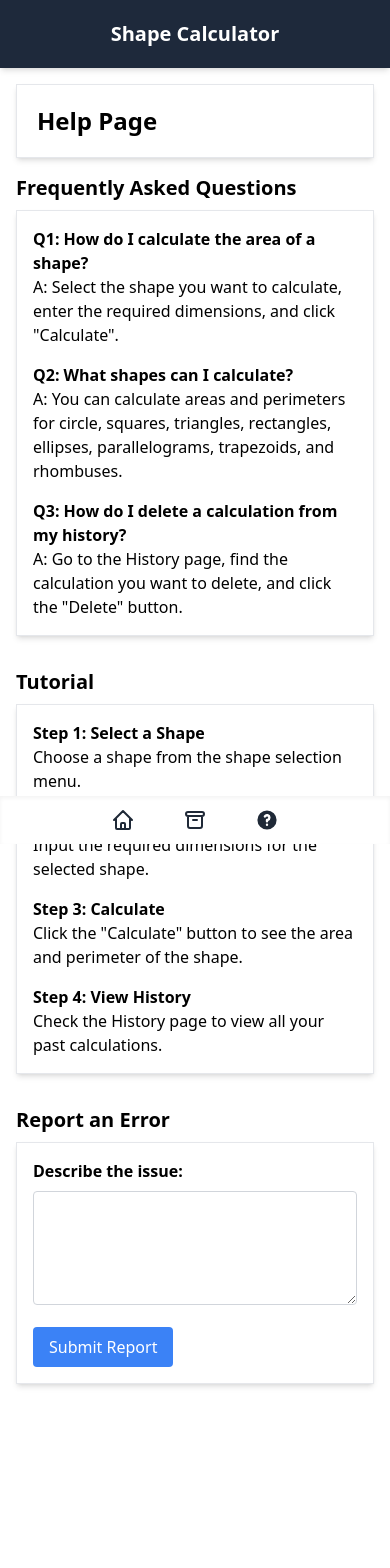
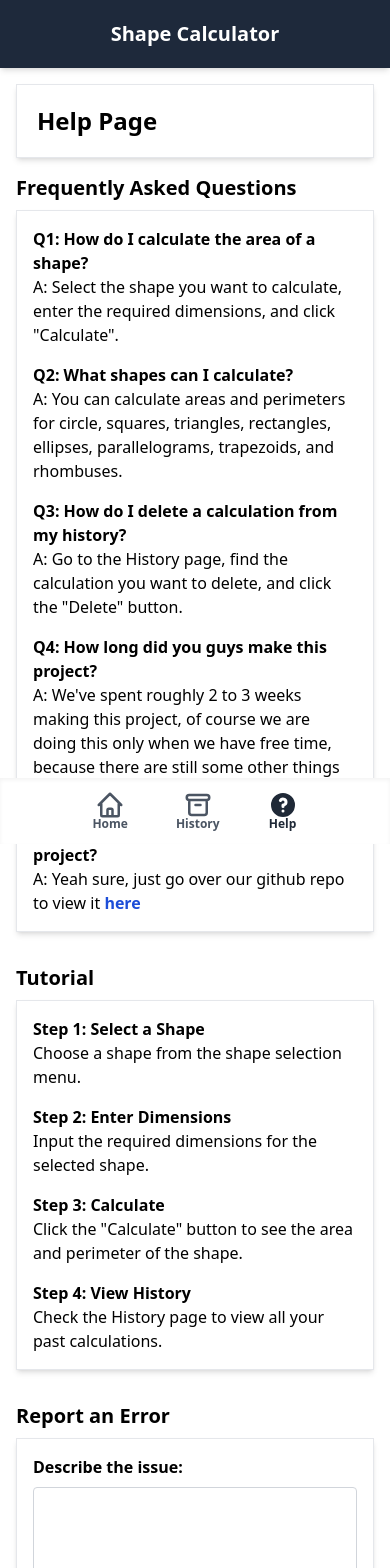
Before and after one commit to gelaws-hub/ta-rplbk, a React (Create React App) app: page /help in a window 390 px wide. Shown: the top 1568 px of the page. Before the commit the page ends 1496 px from the top, so only its background shows below. Built offline with nearby package versions, Linux system fonts and the light colour scheme.

Commit message:
final touch

```diff
--- a/src/Pages/HelpPage.jsx
+++ b/src/Pages/HelpPage.jsx
@@ -1,4 +1,5 @@
 import React, { useState } from "react";
+import Footer from "../components/Footer";
 
 const HelpPage = () => {
   const [errorMessage, setErrorMessage] = useState("");
@@ -38,6 +39,12 @@ const HelpPage = () => {
 
           <h4 className="font-bold mt-4">Q3: How do I delete a calculation from my history?</h4>
           <p>A: Go to the History page, find the calculation you want to delete, and click the "Delete" button.</p>
+
+          <h4 className="font-bold mt-4">Q4: How long did you guys make this project?</h4>
+          <p>A: We've spent roughly 2 to 3 weeks making this project, of course we are doing this only when we have free time, because there are still some other things we need to do. Just like real life</p>
+
+          <h4 className="font-bold mt-4">Q5: can I see the source code of this project?</h4>
+          <p>A: Yeah sure, just go over our github repo to view it <a className="text-blue-700 font-bold" href="https://github.com/gelaws-hub/ta-rplbk" >here</a></p>
         </div>
       </div>
 
--- a/src/components/Footer.jsx
+++ b/src/components/Footer.jsx
@@ -2,7 +2,7 @@ import React from "react";
 
 const Footer = () => {
   return (
-    <footer className="hidden md:flex md:bg-gray-800 md:text-white md:text-center md:p-4 md:mb-0 justify-center flex-initial">
+    <footer className="flex bg-gray-800 text-white text-center p-4 mb-0 justify-center flex-initial pb-20 md:pb-4">
       <a className="hover:font-bold"
        href="https://github.com/gelaws-hub/ta-rplbk">
         &copy; Kelompok 9 RPLBK C
--- a/src/components/Navbar.jsx
+++ b/src/components/Navbar.jsx
@@ -33,9 +33,9 @@ const Navbar = () => {
   ];
 
   const mobileLinks = [
-    { name: "HomePage", to: "/", icon: <HiHome />, outlineIcon: <HiOutlineHome /> },
-    { name: "History", to: "/history", icon: <HiArchive />, outlineIcon: <HiOutlineArchive /> },
-    { name: "Help", to: "/help", icon: <HiQuestionMarkCircle />, outlineIcon: <HiOutlineQuestionMarkCircle /> },
+    { name: "Home", to: "/", icon: <HiHome size={30} />, outlineIcon: <HiOutlineHome size={30} /> },
+    { name: "History", to: "/history", icon: <HiArchive size={30} />, outlineIcon: <HiOutlineArchive size={30} /> },
+    { name: "Help", to: "/help", icon: <HiQuestionMarkCircle size={30} />, outlineIcon: <HiOutlineQuestionMarkCircle size={30} /> },
   ];
 
   const styleIsActive = (isActive) => {
@@ -88,12 +88,27 @@ const Navbar = () => {
       >
         {mobileLinks.map((link) => (
           <NavLink
-            key={link.to}
-            to={link.to}
-            className="px-4 py-1 rounded-xl md:shadow-inner"
-          >
-            {({ isActive }) => (isActive ? link.icon : link.outlineIcon)}
-          </NavLink>
+          key={link.to}
+          to={link.to}
+          className="flex flex-col items-center px-4 py-1 rounded-xl "
+        >
+          {({ isActive }) => (
+            <>
+              {isActive ? (
+                <span className="text-gray-800">{link.icon}</span>
+              ) : (
+                <span className="text-gray-600">{link.outlineIcon}</span>
+              )}
+              <p
+                className={`${
+                  isActive ? "text-gray-800" : "text-gray-600"
+                } text-center -mt-1 scroll text-xs`}
+              >
+                {link.name}
+              </p>
+            </>
+          )}
+        </NavLink>
         ))}
       </nav>
     </>
--- a/src/index.css
+++ b/src/index.css
@@ -604,6 +604,14 @@ video {
   margin-right: auto;
 }
 
+.-mt-1 {
+  margin-top: -0.25rem;
+}
+
+.mb-0 {
+  margin-bottom: 0px;
+}
+
 .mb-1 {
   margin-bottom: 0.25rem;
 }
@@ -907,6 +915,18 @@ video {
   padding-bottom: 5rem;
 }
 
+.pb-32 {
+  padding-bottom: 8rem;
+}
+
+.pb-2 {
+  padding-bottom: 0.5rem;
+}
+
+.pb-24 {
+  padding-bottom: 6rem;
+}
+
 .text-center {
   text-align: center;
 }
@@ -951,6 +971,16 @@ video {
 .text-black {
   --tw-text-opacity: 1;
   color: rgb(0 0 0 / var(--tw-text-opacity));
+}
+
+.text-blue-700 {
+  --tw-text-opacity: 1;
+  color: rgb(29 78 216 / var(--tw-text-opacity));
+}
+
+.text-gray-600 {
+  --tw-text-opacity: 1;
+  color: rgb(75 85 99 / var(--tw-text-opacity));
 }
 
 .text-gray-700 {
@@ -1078,10 +1108,6 @@ video {
 }
 
 @media (min-width: 768px) {
-  .md\:mb-0 {
-    margin-bottom: 0px;
-  }
-
   .md\:flex {
     display: flex;
   }
@@ -1110,21 +1136,16 @@ video {
     gap: 2rem;
   }
 
-  .md\:bg-gray-800 {
-    --tw-bg-opacity: 1;
-    background-color: rgb(31 41 55 / var(--tw-bg-opacity));
-  }
-
   .md\:p-4 {
     padding: 1rem;
   }
 
+  .md\:pb-4 {
+    padding-bottom: 1rem;
+  }
+
   .md\:text-left {
     text-align: left;
-  }
-
-  .md\:text-center {
-    text-align: center;
   }
 
   .md\:text-2xl {
```
